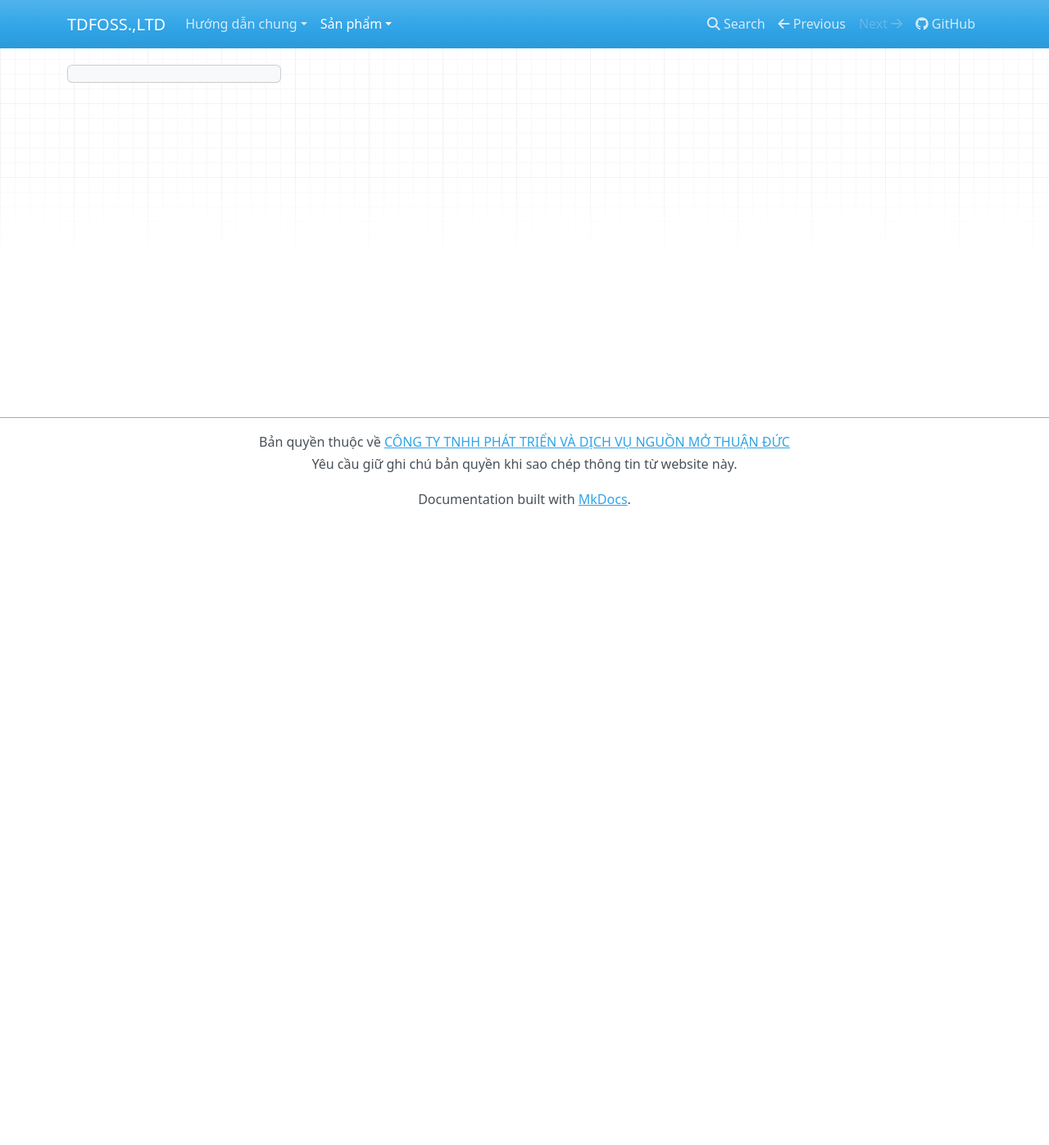
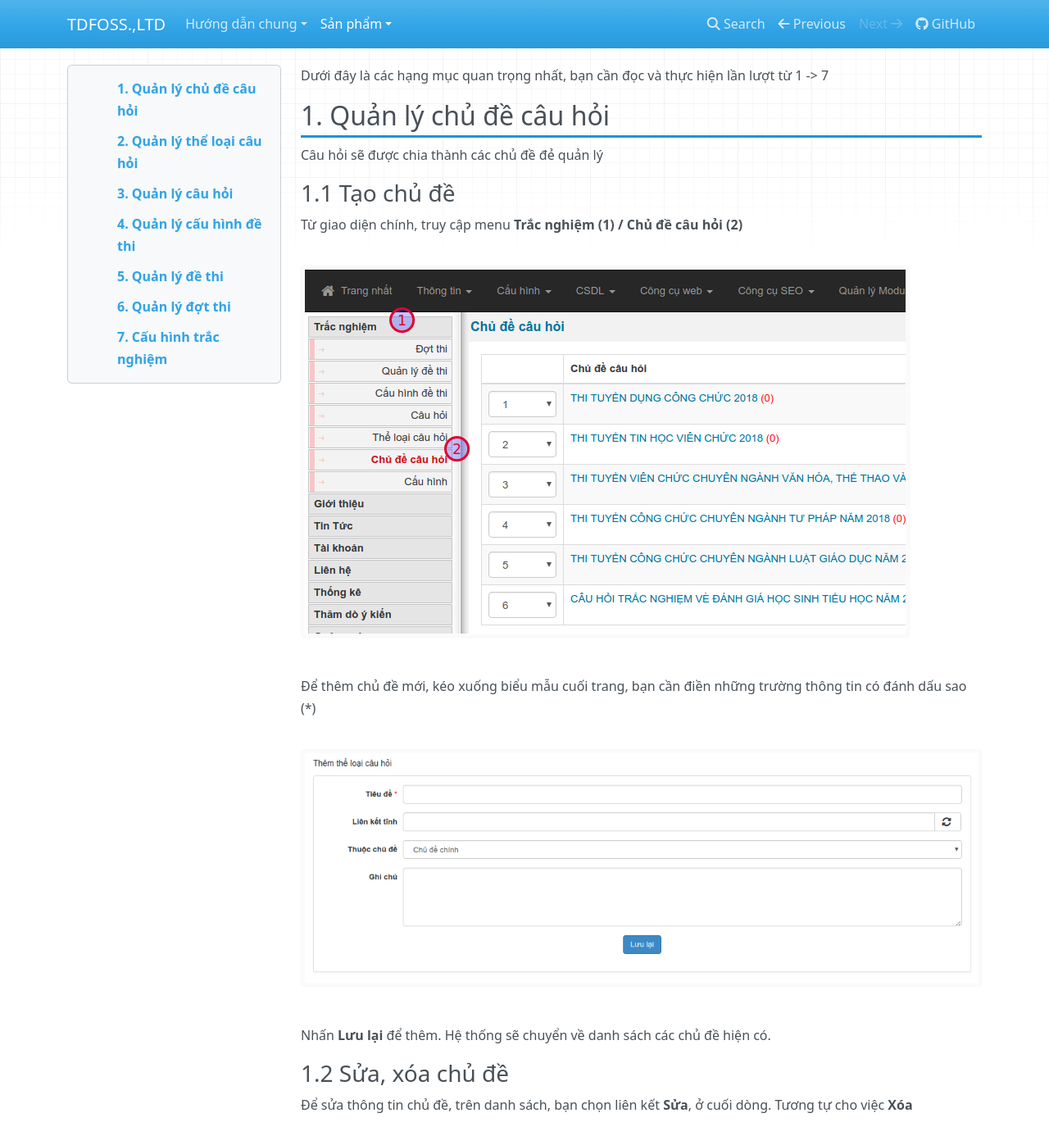
Before and after one commit to mynukeviet/docs-tdfoss, an MkDocs documentation site: the page built from docs/san-pham/trac-nghiem-khao-sat/index.md, in a window 1280 px wide and 1400 px high. Shown: the top 1397 px of the window at 82% size. Built offline with MkDocs 1.6.1, drawn with Linux system fonts in a browser that asks for light colours; nearby versions of some CDN libraries; some of the changed text lies outside the part shown.

Commit message:
Cập nhật nội dung trắc nghiệm

```diff
--- a/docs/css/extra.css
+++ b/docs/css/extra.css
@@ -1,3 +1,12 @@
 body{
     line-height: 27px
 }
+
+div[role=main] h2{
+    border-bottom: 3px solid #1995dc;
+    padding-bottom: 5px;
+}
+
+div[role=complementary] ul.nav :not(.main){
+    margin-left: 20px
+}
--- a/docs/san-pham/trac-nghiem-khao-sat/index.md
+++ b/docs/san-pham/trac-nghiem-khao-sat/index.md
@@ -1,3 +1,59 @@
 ---
 title: Website thi trắc nghiệm khảo sát
 ---
+
+Dưới đây là các hạng mục quan trọng nhất, bạn cần đọc và thực hiện lần lượt từ 1 -> 7
+
+## 1. Quản lý chủ đề câu hỏi
+
+Câu hỏi sẽ được chia thành các chủ đề đẻ quản lý
+
+### 1.1 Tạo chủ đề
+
+Từ giao diện chính, truy cập menu **Trắc nghiệm (1) / Chủ đề câu hỏi (2)**
+
+![](images/1.png)
+
+Để thêm chủ đề mới, kéo xuống biểu mẫu cuối trang, bạn cần điền những trường thông tin có đánh dấu sao (*)
+
+![](images/2.png)
+
+Nhấn **Lưu lại** để thêm. Hệ thống sẽ chuyển về danh sách các chủ đề hiện có.
+
+### 1.2 Sửa, xóa chủ đề
+
+Để sửa thông tin chủ đề, trên danh sách, bạn chọn liên kết **Sửa**, ở cuối dòng. Tương tự cho việc **Xóa**
+
+![](images/3.png)
+
+## 2. Quản lý thể loại câu hỏi
+
+Câu hỏi được chia thành nhiều thế loại để phân loại quản lý
+
+### 2.1 Tạo thể loại câu hỏi
+
+Từ giao diện chính, truy cập menu **Trắc nghiệm (1) / Thể loại câu hỏi (2)**
+
+![](images/4.png)
+
+Để thêm thể loại câu hỏi mới, kéo xuống biểu mẫu cuối trang, bạn cần điền những trường thông tin có đánh dấu sao (*)
+
+![](images/5.png)
+
+Nhấn **Lưu lại** để thêm. Hệ thống sẽ chuyển về danh sách các thể loại câu hỏi hiện có.
+
+### 2.2 Sửa, xóa thể loại câu hỏi
+
+Để sửa thông tin thể loại câu hỏi, trên danh sách, bạn chọn liên kết **Sửa**, ở cuối dòng. Tương tự cho việc **Xóa**
+
+![](images/6.png)
+
+## 3. Quản lý câu hỏi
+
+## 4. Quản lý cấu hình đề thi
+
+## 5. Quản lý đề thi
+
+## 6. Quản lý đợt thi
+
+## 7. Cấu hình trắc nghiệm
```
Also changed, not shown: docs/san-pham/trac-nghiem-khao-sat/images/1.png (added), docs/san-pham/trac-nghiem-khao-sat/images/2.png (added), docs/san-pham/trac-nghiem-khao-sat/images/3.png (added), docs/san-pham/trac-nghiem-khao-sat/images/4.png (added), docs/san-pham/trac-nghiem-khao-sat/images/5.png (added), docs/san-pham/trac-nghiem-khao-sat/images/6.png (added).
